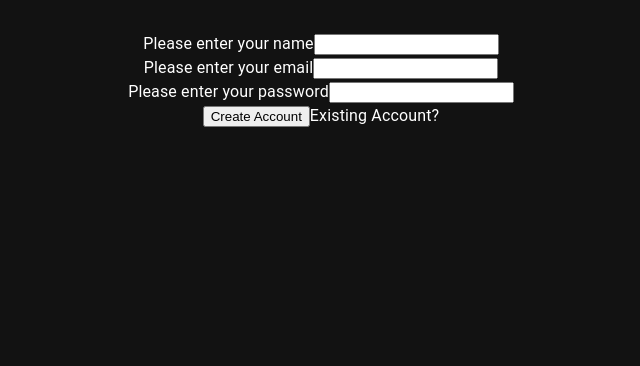
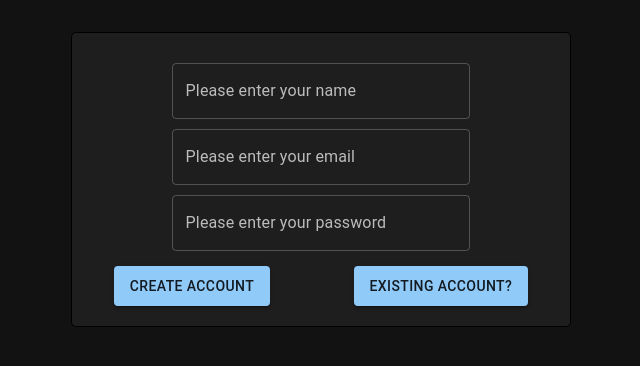
Before and after one commit to Kayahs/Scheduler, a React (Vite) app in the folder client/: page /signup in a window 1280 px wide. Shown: the top 366 px of the page, without its empty margins (319-959 px from the left). Built offline with nearby package versions, Linux system fonts and the light colour scheme.

Commit message:
Adjust components to use mui elements

```diff
--- a/client/src/components/form/SubmitButton.jsx
+++ b/client/src/components/form/SubmitButton.jsx
@@ -1,11 +1,13 @@
+import Button from "@mui/material/Button"
+
 import { FormContext } from "lib/contexts"
 
 const SubmitButton = () => (
   <FormContext.Consumer>
     {data => (
-      <button type="submit" disabled={data.isSubmitting}>
+      <Button variant="contained" type="submit" disabled={data.isSubmitting}>
         {data.options.submit.label}
-      </button>
+      </Button>
     )}
   </FormContext.Consumer>
 )
--- a/client/src/components/form/TextInput.jsx
+++ b/client/src/components/form/TextInput.jsx
@@ -1,21 +1,21 @@
 import { FormContext } from "lib/contexts"
+import TextField from "@mui/material/TextField"
 
-const TextInput = ({id}) => (
+const TextInput = ({id, className = ""}) => (
   <FormContext.Consumer>
     {data => (
-      <div>
-        {data.options[id].label}
-        <input
-          type={data.options[id].type}
-          name={data.options[id].name}
-          onChange={data.handleChange}
-          onBlur={data.handleBlur}
-          value={data.values[id]}
-        />
-        {data.touched[id] && data.errors[id] && (
-          <div>{data.errors[id]}</div>
-        )}
-      </div>
+      <TextField
+        id={id}
+        className={className}
+        label={data.options[id].label}
+        error={data.touched[id] && data.errors[id]}
+        helperText={data.touched[id] && data.errors[id] ? data.errors[id] : ""}
+        type={data.options[id].type}
+        onChange={data.handleChange}
+        onBlur={data.handleBlur}
+        value={data.values[id]}
+        variant="outlined"
+      />
     )}
   </FormContext.Consumer>
 )
--- a/client/src/components/routes/auth/Login.jsx
+++ b/client/src/components/routes/auth/Login.jsx
@@ -2,6 +2,8 @@ import { Fragment } from 'react'
 import { Formik } from 'formik'
 import * as Yup from 'yup'
 import { Link } from 'react-router-dom'
+import Button from '@mui/material/Button'
+import Box from '@mui/material/Box'
 
 import { LOGIN_MUTATION } from 'gql/mutations'
 import { FormContext } from 'lib/contexts'
@@ -11,12 +13,12 @@ import { useMutation } from '@apollo/client'
 const Login = () => {
   const options = {
     email: {
-      label: "Please enter your email",
+      label: "Email",
       type: "email",
       name: "email"
     },
     password: {
-      label: "Please enter your password",
+      label: "Password",
       type: "password",
       name: "password"
     },
@@ -34,7 +36,7 @@ const Login = () => {
       }}
       validationSchema={Yup.object().shape({
         email: Yup.string()
-          .email()
+          .email("Invalid Email")
           .required("Required"),
         password: Yup.string()
           .required("Required")
@@ -46,14 +48,48 @@ const Login = () => {
     >
       {props => (
         <FormContext.Provider value={{ ...props, options }}>
-          <form onSubmit={props.handleSubmit}>
+          <Box
+            component="form"
+            onSubmit={props.handleSubmit}
+            sx={{
+              width: '80%',
+              height: '50%',
+              maxWidth: '500px',
+              minHeight: '250px',
+              padding: '20px 0',
+              border: 'black 1px solid',
+              backgroundColor: 'rgba(255, 255, 255, 0.05)',
+              borderRadius: '5px',
+              display: 'flex',
+              flexWrap: 'wrap',
+              justifyContent: 'center',
+              ".loginFormTextInput": {
+                width: '60%',
+              }
+            }}
+          >
             <Fragment>
-              <TextInput id="email" />
-              <TextInput id="password" />
-              <SubmitButton />
-              <Link to={'/signup'}>Create an account</Link>
+              <TextInput id="email" className="loginFormTextInput"/>
+              <TextInput id="password" className="loginFormTextInput"/>
+              <Box
+                component="div"
+                sx={{
+                  width: '100%',
+                  display: 'flex',
+                  justifyContent: 'space-around',
+                  marginTop: '15px',
+                  "> *": {
+                    height: "40px",
+                  }
+                }}
+                >
+                <SubmitButton />
+                <Button variant="contained">
+                  <Link to={'/signup'}>Create an account</Link>
+                </Button>
+              </Box>
             </Fragment>
-          </form>
+          </Box>
         </FormContext.Provider>
       )}
     </Formik>
--- a/client/src/components/routes/auth/Signup.jsx
+++ b/client/src/components/routes/auth/Signup.jsx
@@ -2,6 +2,8 @@ import { Fragment } from 'react'
 import { Formik } from 'formik'
 import * as Yup from 'yup'
 import { Link } from 'react-router-dom'
+import Button from '@mui/material/Button'
+import Box from '@mui/material/Box'
 
 import { SIGNUP_MUTATION } from 'gql/mutations'
 import { FormContext } from 'lib/contexts'
@@ -38,7 +40,7 @@ const Signup = () => {
         password: ''
       }}
       validationSchema={Yup.object().shape({
-        fullname: Yup.string(),
+        fullname: Yup.string().required("required"),
         email: Yup.string()
           .email()
           .required("required"),
@@ -51,15 +53,50 @@ const Signup = () => {
     >
       {props => (
         <FormContext.Provider value={{ ...props, options }}>
-          <form onSubmit={props.handleSubmit}>
+          <Box
+            component="form"
+            onSubmit={props.handleSubmit}
+            sx={{
+              width: '80%',
+              height: '50%',
+              maxWidth: '500px',
+              minHeight: '250px',
+              padding: '20px 0',
+              border: 'black 1px solid',
+              backgroundColor: 'rgba(255, 255, 255, 0.05)',
+              borderRadius: '5px',
+              display: 'flex',
+              flexWrap: 'wrap',
+              justifyContent: 'center',
+              ".signupFormTextInput": {
+                width: '60%',
+                marginTop: '10px'
+              }
+            }}
+          >
             <Fragment>
-              <TextInput id="fullname" />
-              <TextInput id="email" />
-              <TextInput id="password" />
-              <SubmitButton />
-              <Link to='/'>Existing Account?</Link>
+              <TextInput id="fullname" className="signupFormTextInput" />
+              <TextInput id="email" className="signupFormTextInput" />
+              <TextInput id="password" className="signupFormTextInput" />
+              <Box
+                component="div"
+                sx={{
+                  width: '100%',
+                  display: 'flex',
+                  justifyContent: 'space-around',
+                  marginTop: '15px',
+                  "> *": {
+                    height: "40px",
+                  }
+                }}
+              >
+                <SubmitButton />
+                <Button variant="contained">
+                  <Link to='/'>Existing Account?</Link>
+                </Button>
+              </Box>
             </Fragment>
-          </form>
+          </Box>
         </FormContext.Provider>
       )}
     </Formik>
--- a/client/src/components/util/Logout.jsx
+++ b/client/src/components/util/Logout.jsx
@@ -1,11 +1,12 @@
 import { useMutation } from "@apollo/client"
 import { LOGOUT_MUTATION } from "gql/mutations"
+import Button from "@mui/material/Button"
 
 const Logout = () => {
   const [logout, { data, loading, error }] = useMutation(LOGOUT_MUTATION)
   return (
     <div>
-      <button onClick={logout}>Logout</button>
+      <Button variant="contained" onClick={logout}>Logout</Button>
     </div>
   )
 }
```
